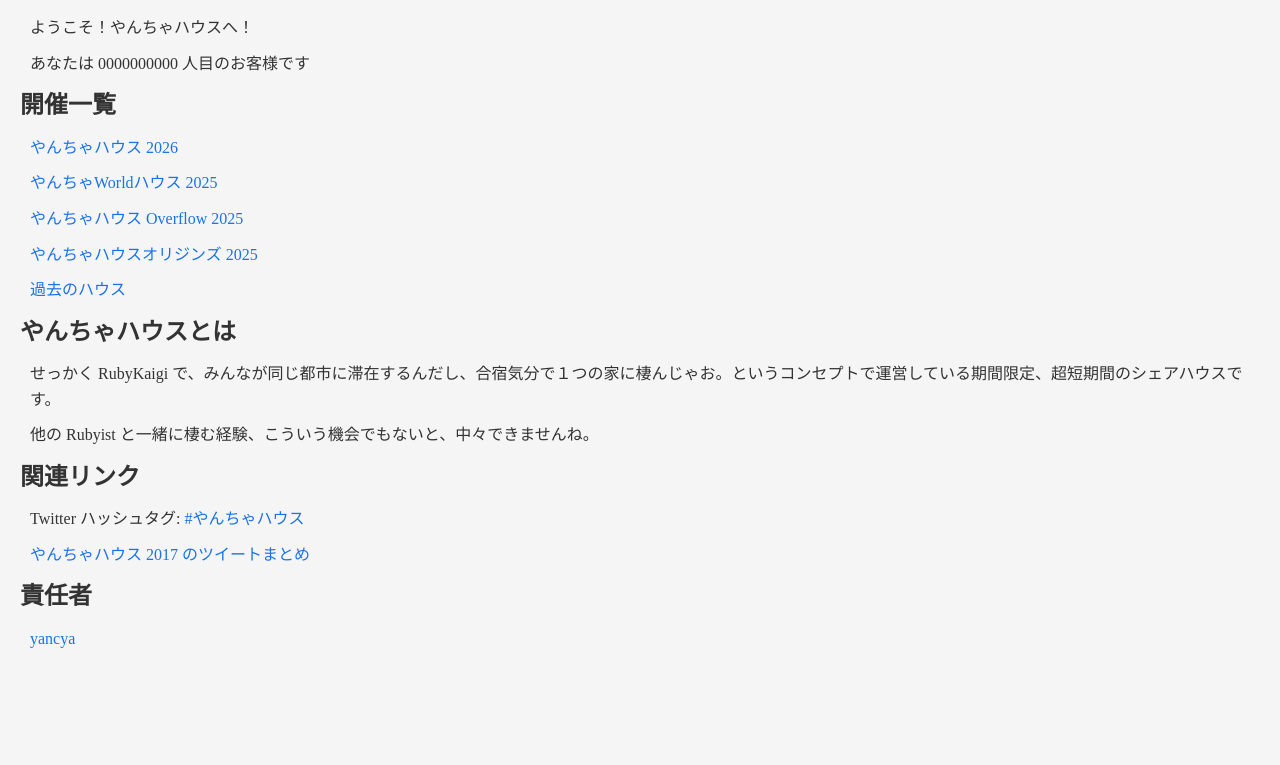
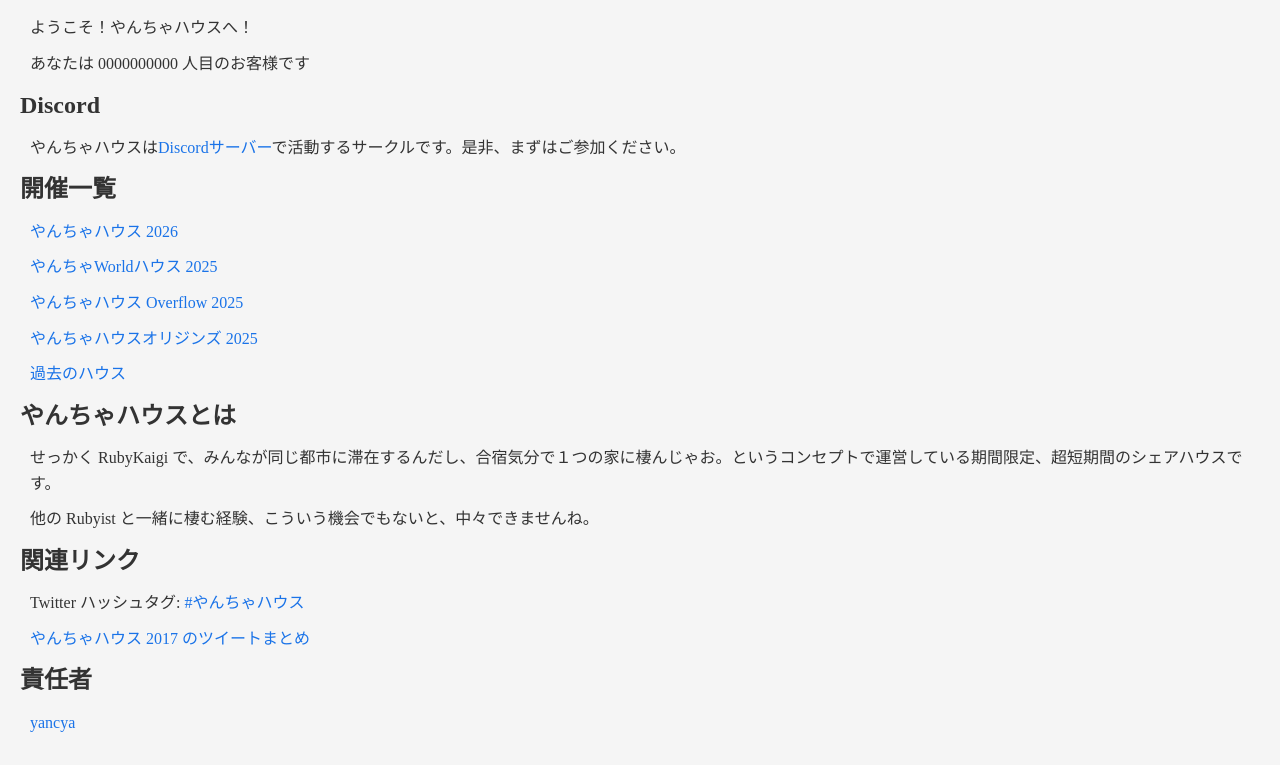
Before and after one commit to yancya-house/yancya-house.github.io, a plain HTML site: page index.html in a window 1280 px wide. Shown: the part 66-831 px from the top of the page. Before the commit the page ends 800 px from the top, so only its background shows below. Drawn offline with Linux system fonts and the light colour scheme; no server answers.

Commit message:
TopページにDiscordへのリンクを追加

```diff
--- a/index.html
+++ b/index.html
@@ -12,6 +12,8 @@
     <h1><a href="/">やんちゃハウス</a></h1>
     <p>ようこそ！やんちゃハウスへ！</p>
     <p>あなたは <span id="counter">0000000000</span> 人目のお客様です</p>
+    <h2>Discord</h2>
+    <p>やんちゃハウスは<a href="https://discord.yancya.house">Discordサーバー</a>で活動するサークルです。是非、まずはご参加ください。</p>
     <h2>開催一覧</h2>
     <p><a href="2026">やんちゃハウス 2026</a></p>
     <p><a href="2025/world">やんちゃWorldハウス 2025</a></p>
```
